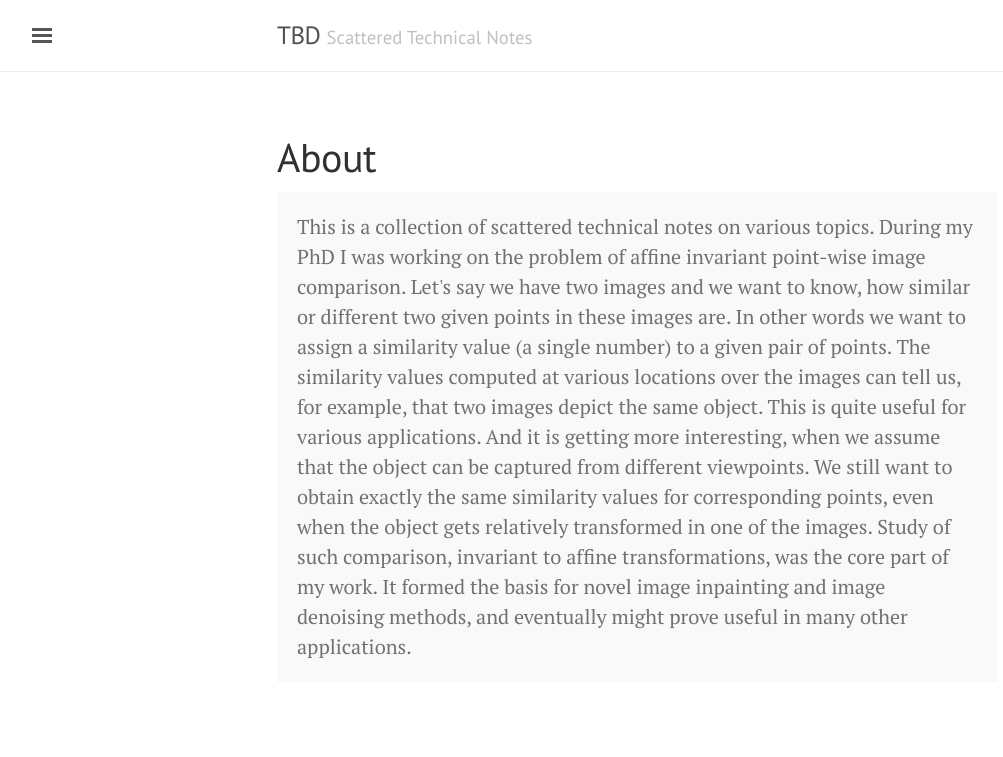
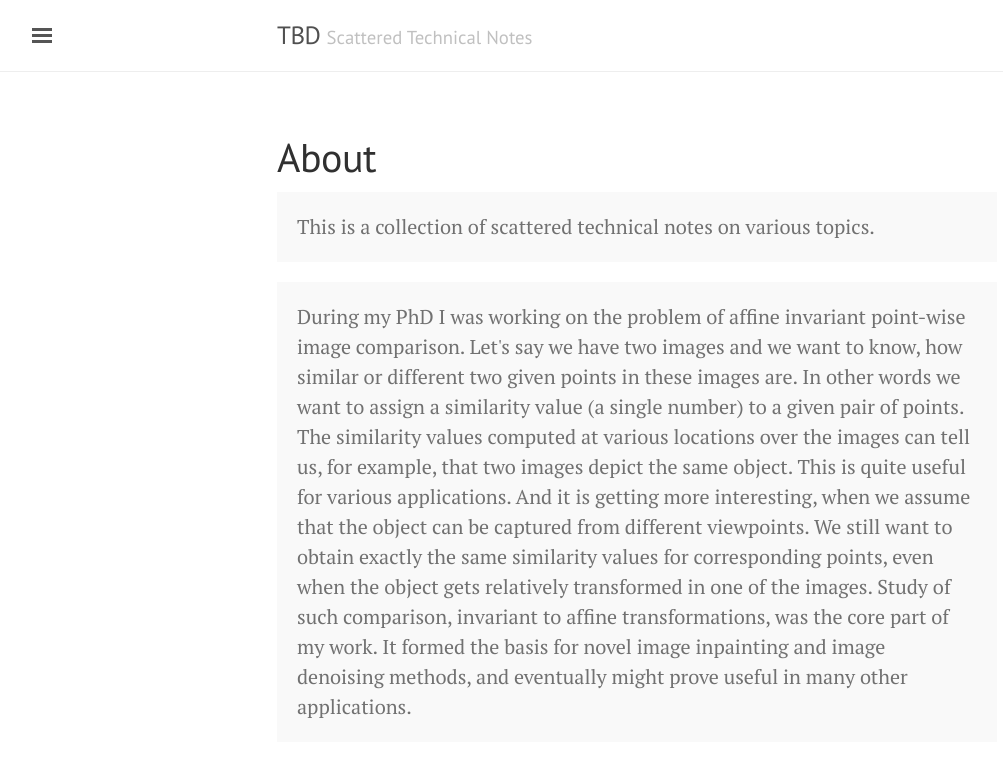
Before and after one commit to Coderik/coderik.github.io, a Jekyll site: the page built from about.md, in a window 1280 px wide. Shown: the top 757 px of the page, without its empty margins (3-1006 px from the left). Built offline with Jekyll 4.4.1, drawn with Linux system fonts in a browser that asks for light colours.

Commit message:
Update about.md

```diff
--- a/about.md
+++ b/about.md
@@ -5,6 +5,8 @@ title: About
 
 <p class="message">
   This is a collection of scattered technical notes on various topics.
+</p>
 
+<p class="message">
   During my PhD I was working on the problem of affine invariant point-wise image comparison. Let's say we have two images and we want to know, how similar or different two given points in these images are. In other words we want to assign a similarity value (a single number) to a given pair of points. The similarity values computed at various locations over the images can tell us, for example, that two images depict the same object. This is quite useful for various applications. And it is getting more interesting, when we assume that the object can be captured from different viewpoints. We still want to obtain exactly the same similarity values for corresponding points, even when the object gets relatively transformed in one of the images. Study of such comparison, invariant to affine transformations, was the core part of my work. It formed the basis for novel image inpainting and image denoising methods, and eventually might prove useful in many other applications.
 </p>
```
